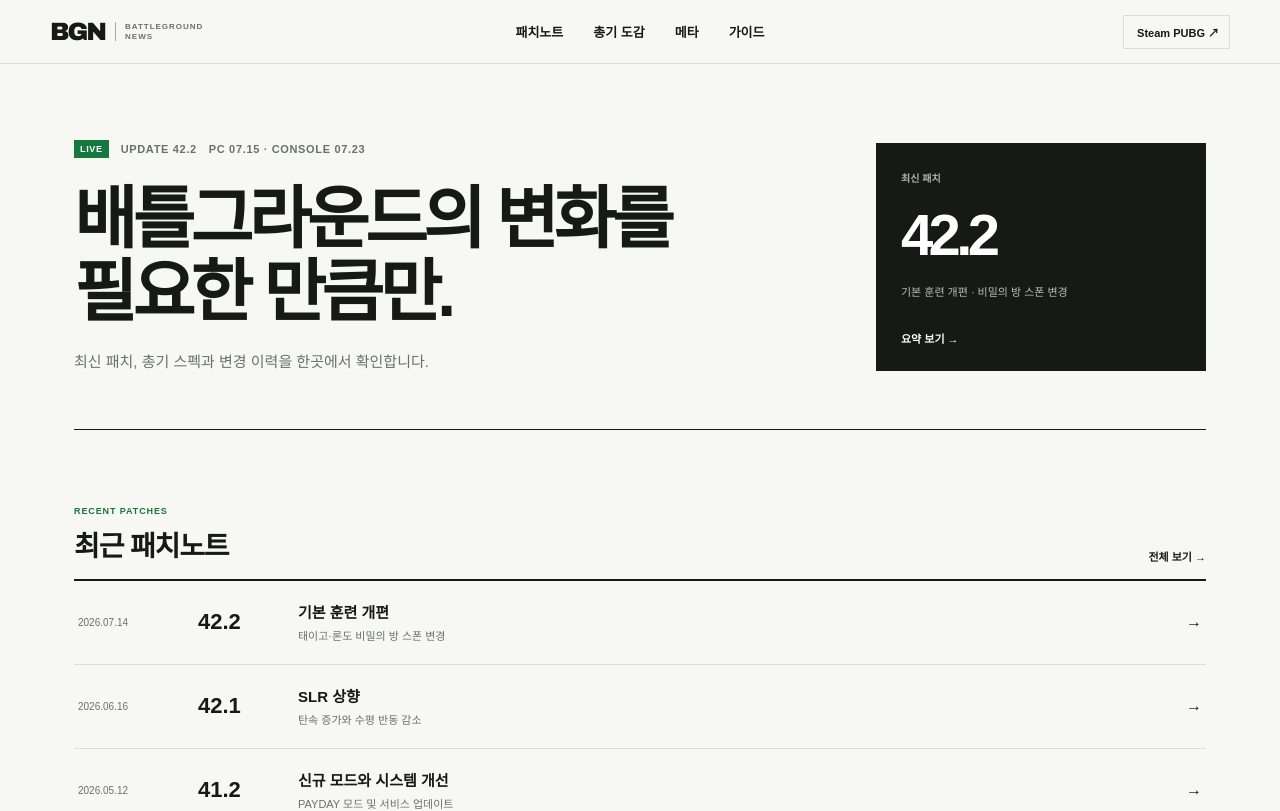
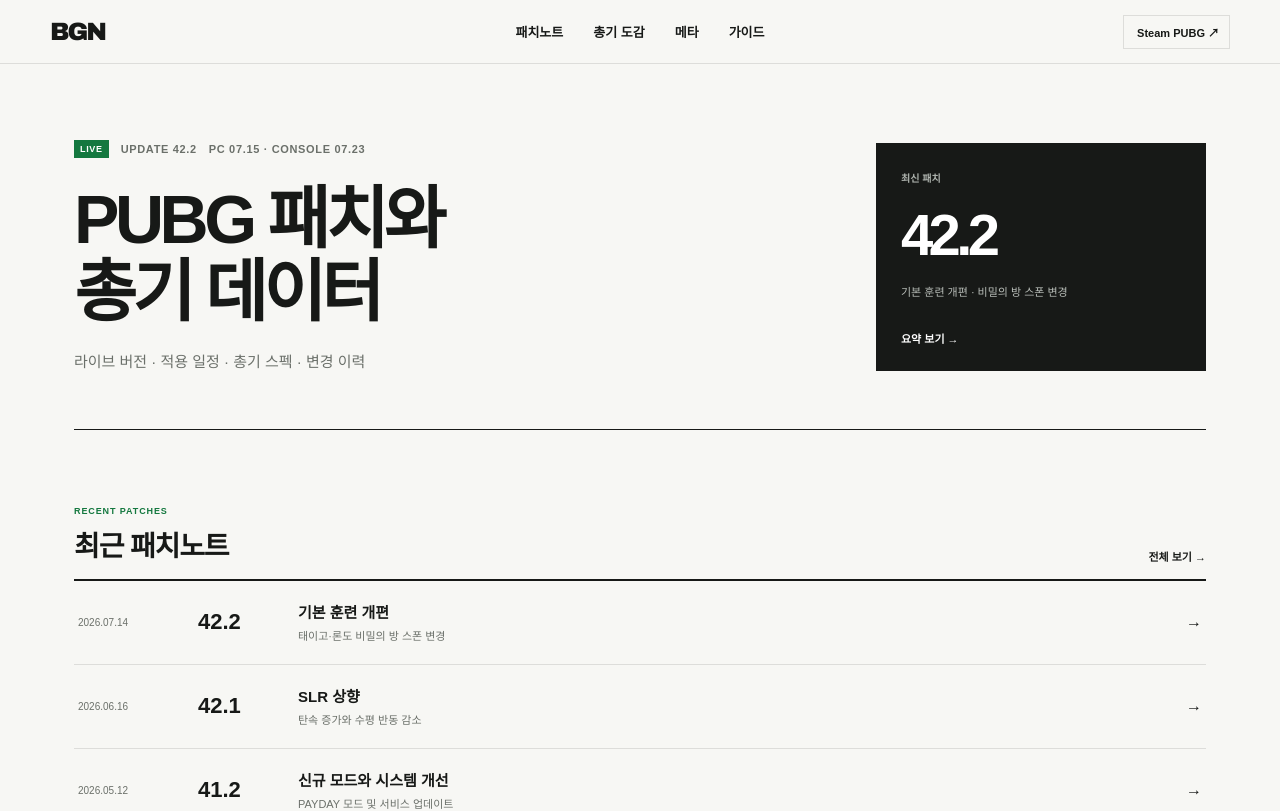
Before and after one commit to kkamddi/battleground, a Next.js app: page / in a window 1280 px wide. Shown: the top 811 px of the page. Built offline with nearby package versions, Linux system fonts and the light colour scheme.

Commit message:
Refine BGN branding and homepage copy

```diff
--- a/app/layout.tsx
+++ b/app/layout.tsx
@@ -2,8 +2,8 @@
 import "./globals.css";
 
 export const metadata: Metadata = {
-  title: "BGN — 배틀그라운드 뉴스와 총기 데이터",
-  description: "PUBG 패치노트, 전체 총기 스펙과 변경 이력을 간결하게 확인하세요.",
+  title: "BGN | PUBG 패치와 총기 데이터",
+  description: "PUBG 패치노트, 총기 스펙과 변경 이력을 확인하는 정보 서비스입니다.",
 };
 
 export default function RootLayout({
--- a/app/page.tsx
+++ b/app/page.tsx
@@ -29,8 +29,8 @@
               <span>UPDATE 42.2</span>
               <span>PC 07.15 · CONSOLE 07.23</span>
             </div>
-            <h1>배틀그라운드의 변화를<br />필요한 만큼만.</h1>
-            <p>최신 패치, 총기 스펙과 변경 이력을 한곳에서 확인합니다.</p>
+            <h1>PUBG 패치와<br />총기 데이터</h1>
+            <p>라이브 버전 · 적용 일정 · 총기 스펙 · 변경 이력</p>
           </div>
           <a className="lead-action" href="/patch-notes">
             <span>최신 패치</span>
--- a/components/SiteFooter.tsx
+++ b/components/SiteFooter.tsx
@@ -3,7 +3,6 @@
     <footer>
       <a className="brand footer-brand" href="/">
         <strong>BGN</strong>
-        <span>BATTLEGROUND<br />NEWS</span>
       </a>
       <p>비공식 PUBG 정보 서비스입니다. KRAFTON 또는 PUBG의 공식 서비스가 아닙니다.</p>
       <div>
--- a/components/SiteHeader.tsx
+++ b/components/SiteHeader.tsx
@@ -16,7 +16,6 @@
     <header className="site-header">
       <a className="brand" href="/" aria-label="BGN 홈">
         <strong>BGN</strong>
-        <span>BATTLEGROUND<br />NEWS</span>
       </a>
       <nav aria-label="주요 메뉴">
         {navigation.map((item) => (
```
